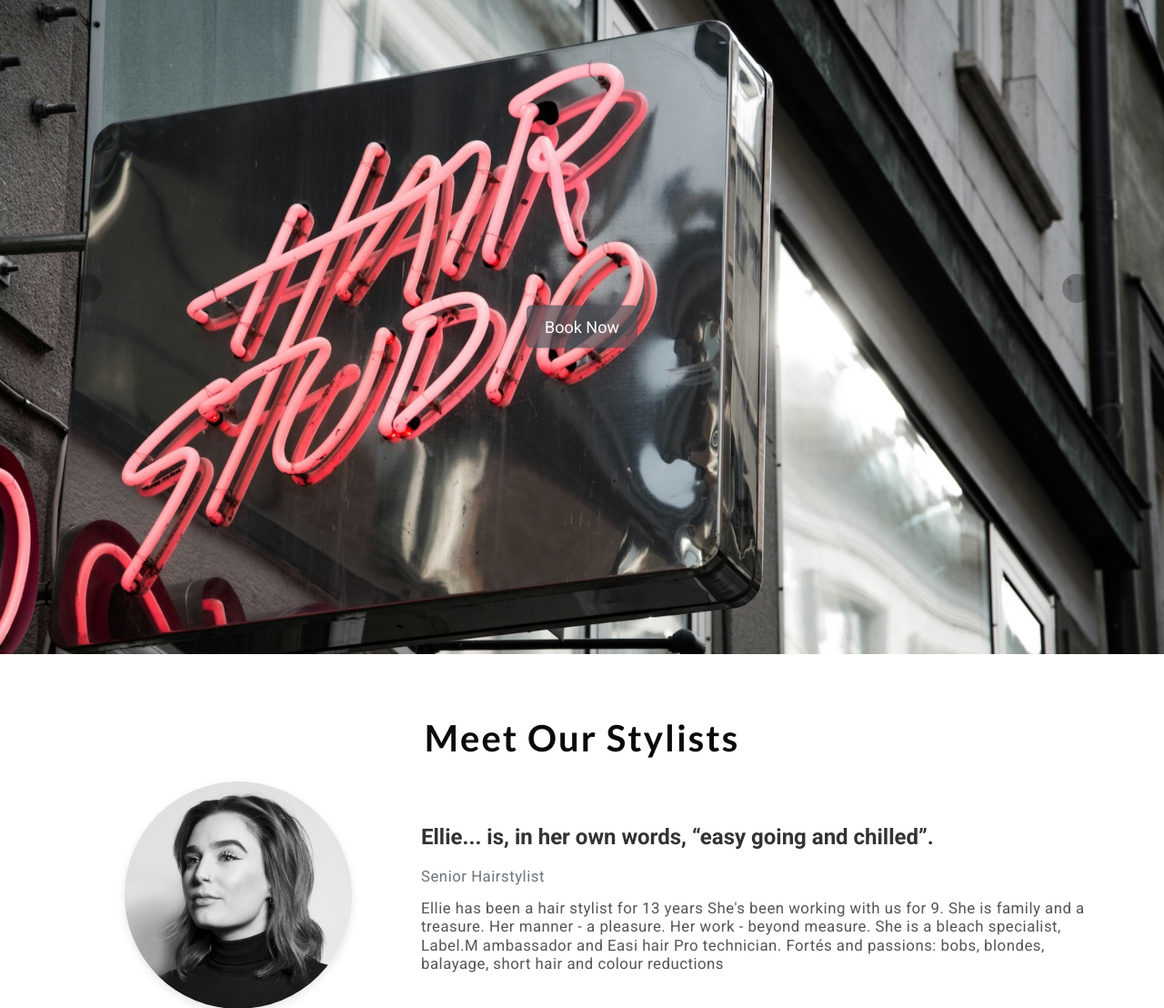
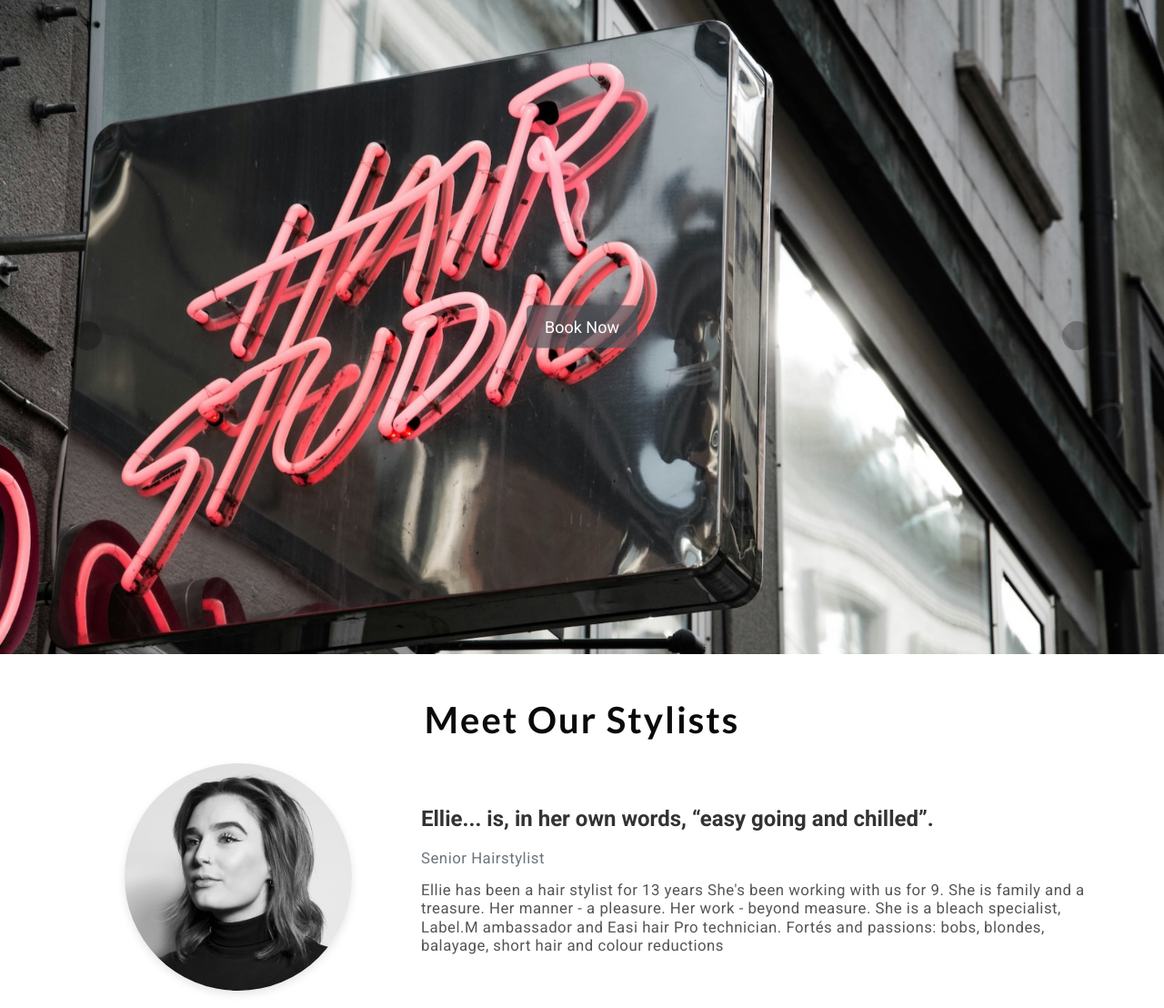
Before and after one commit to E-Printer/haircut-hysteria, a Django app: page / in a window 1280 px wide. Shown: the part 93-1201 px from the top of the page at 91% size. Run offline with Django 4.2, Linux system fonts and the light colour scheme; some libraries are stand-ins or nearby versions.

Commit message:
fix carousel controls overhang and rogue button on index.html

```diff
--- a/appointments/templates/index.html
+++ b/appointments/templates/index.html
@@ -24,9 +24,6 @@
 
         <!-- Fixed "Book Now" Button -->
         <a href="{% url 'make_booking' %}" class="btn btn-primary btn-lg carousel-button">Book Now</a>
-    </div>
-</div>
-
         <!-- Carousel Controls -->
         <button class="carousel-control-prev" type="button" data-bs-target="#carouselExample" data-bs-slide="prev">
             <span class="carousel-control-prev-icon" aria-hidden="true"></span>
@@ -39,18 +36,8 @@
     </div>
 </div>
 
-</div>
 
-<div class="container">
-    <div class="row">
-        <div class="d-flex d-md-none align-items-center justify-content-center">
 
-            <a href="{% url 'make_booking' %}" class="btn btn-primary btn-lg">Book Now</a>
-
-        </div>
-
-    </div>
-</div>
 
 
 
```
Lines whose indentation alone changed are shown as unchanged.
